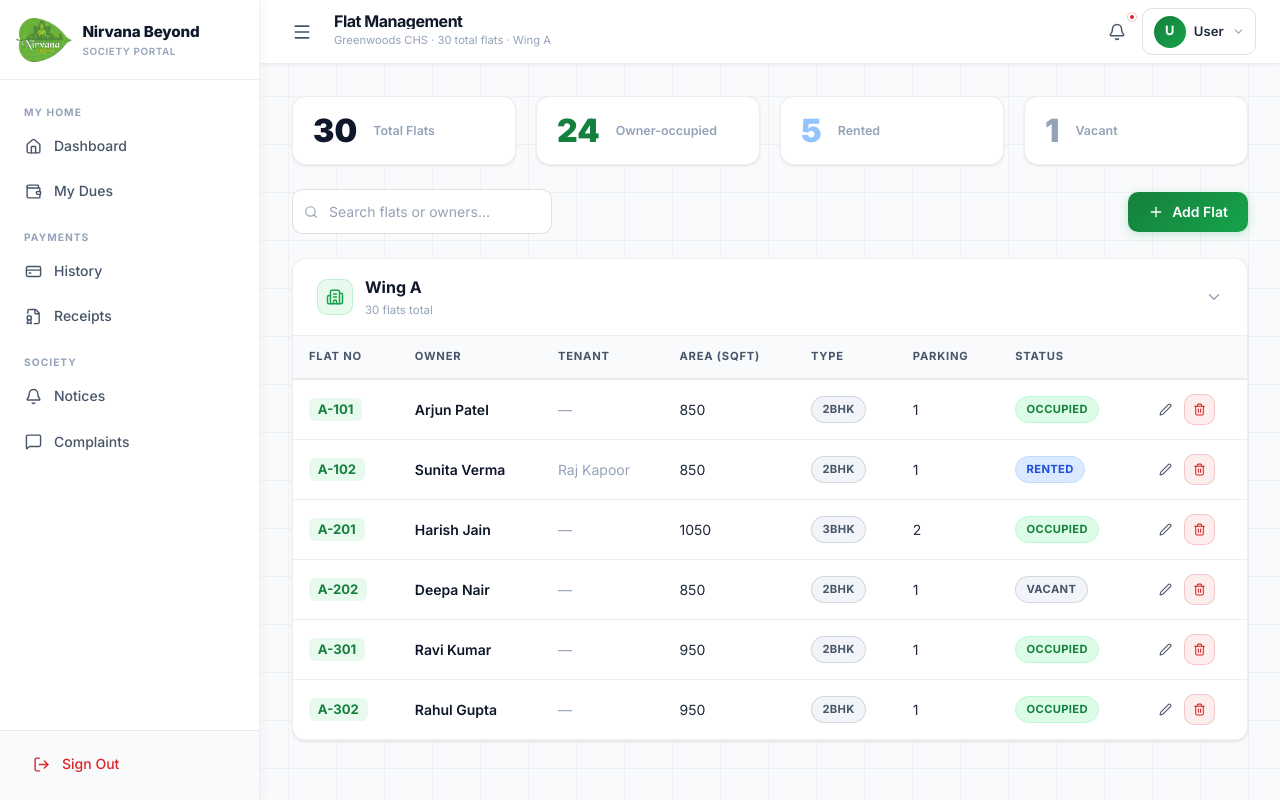
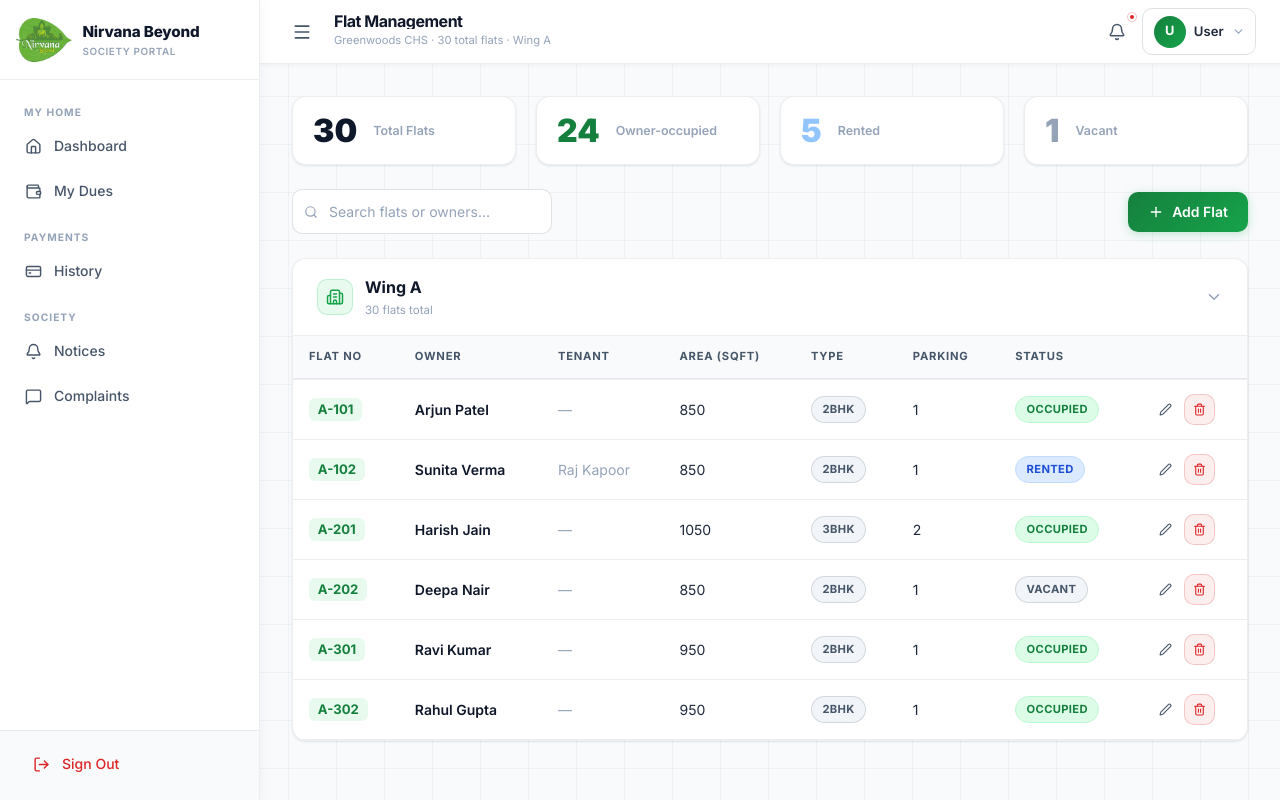
Before and after one commit to Shreyankparab/Society-Maintenance-Management-System, a Next.js app: page /admin/flats in a window 1280 px wide. Built offline with nearby package versions, Linux system fonts and the light colour scheme.

Commit message:
removed Receipts from resident

```diff
--- a/src/components/ui/Sidebar.js
+++ b/src/components/ui/Sidebar.js
@@ -49,7 +49,6 @@ const NAV = {
       section: "Payments",
       items: [
         { label: "History", icon: CreditCard, href: "/resident/payments" },
-        { label: "Receipts", icon: FileBadge, href: "/resident/receipts" },
       ],
     },
     {
```
